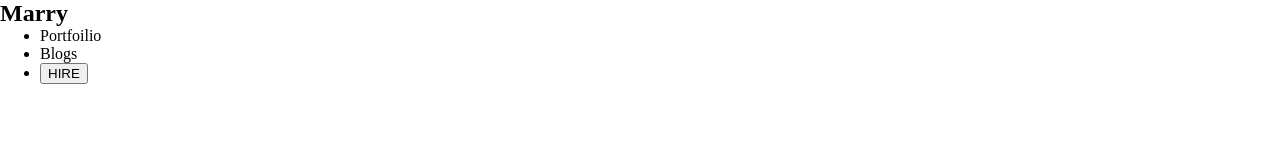
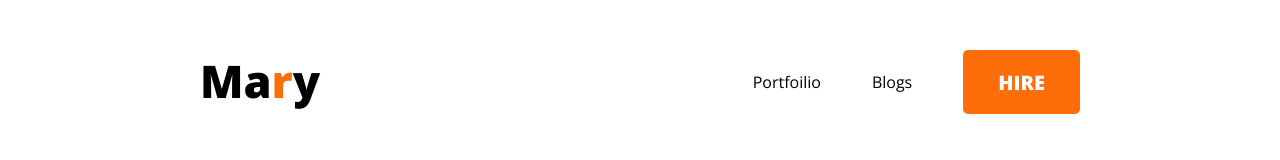
Before and after one commit to csskingrakib/developer-portfolio, a plain HTML site: page index.html in a window 1280 px wide. Drawn offline with nearby package versions, Linux system fonts and the light colour scheme.

Commit message:
start new journy

```diff
--- a/index.html
+++ b/index.html
@@ -6,16 +6,26 @@
     <link rel="stylesheet" href="style/style.css">
     <link rel="preconnect" href="https://fonts.googleapis.com">
 <link rel="preconnect" href="https://fonts.gstatic.com" crossorigin>
+<link href="https://fonts.googleapis.com/css2?family=Open+Sans:ital,wght@0,400;0,800;1,400&family=Poppins:wght@400;700;900&display=swap" rel="stylesheet">
+<link rel="preconnect" href="https://fonts.gstatic.com" crossorigin>
 <link href="https://fonts.googleapis.com/css2?family=Open+Sans&family=Poppins:wght@400;700;900&display=swap" rel="stylesheet">
     <title>developer-portfolio</title>
 </head>
 <body>
-    <h2 class="nav-title"> Marry </h2>
+    <header>
+        <nav>
+            <h2 class="nav-title"> Ma<span class="text-primary">r</span>y</h2>
 
-    <ul>
-        <li>Portfoilio</li>
-        <li>Blogs</li>
-        <li><button>HIRE</button></li>
-    </ul>
+        <ul>
+            <li>Portfoilio</li>
+            <li>Blogs</li>
+            <li><button class="btn-primary">HIRE</button></li>
+        </ul>
+        </nav>
+    </header>
+
+    <footer>
+
+    </footer>
 </body>
 </html>
--- a/style/style.css
+++ b/style/style.css
@@ -1,4 +1,45 @@
 *{
     margin:0;
+    font-family: 'Open Sans', sans-serif;
+}
+
+
+.text-primary{
+    color: #fd6e0a;
+}
+
+.btn-primary{
+    color:white;
+    font-size:20px;
+    font-weight:700;
+    border:0;
+    padding:18px 35px;
+    height: 64px;
+    width:auto;
+    border-radius:5px;
+    background: #FD6E0A;
+}
+
+/* NAB styles */
+
+nav{
+    display:flex;
+    justify-content:space-between;
+    margin: 50px 200px;
+}
+nav ul {
+    display: flex;
+    align-items: center;
 
 }
+nav li{
+    list-style:none;
+    margin-left: 51px;
+}
+/* header and navigation styles */
+
+
+.nav-title{
+    font-weight:800;
+    font-size:45px;
+}
```
